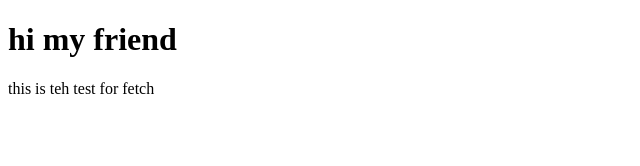
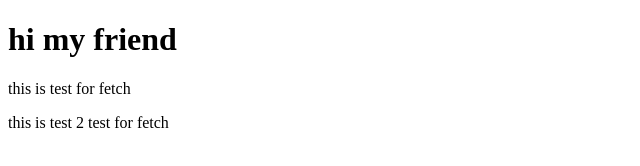
Before and after one commit to paria-rajaby/git-test, a plain HTML site: page index.html in a window 1280 px wide. Shown: the whole page, without its empty margins (0-640 px from the left). Drawn offline with Linux system fonts and the light colour scheme.

Commit message:
Update index.html fetch taste2

```diff
--- a/index.html
+++ b/index.html
@@ -7,6 +7,7 @@
 </head>
 <body>
     <h1>hi my friend</h1>
-    <p>this is teh test for fetch</p>
+    <p>this is test for fetch</p>
+    <p>this is test 2 test for fetch</p>
 </body>
 </html>
```
